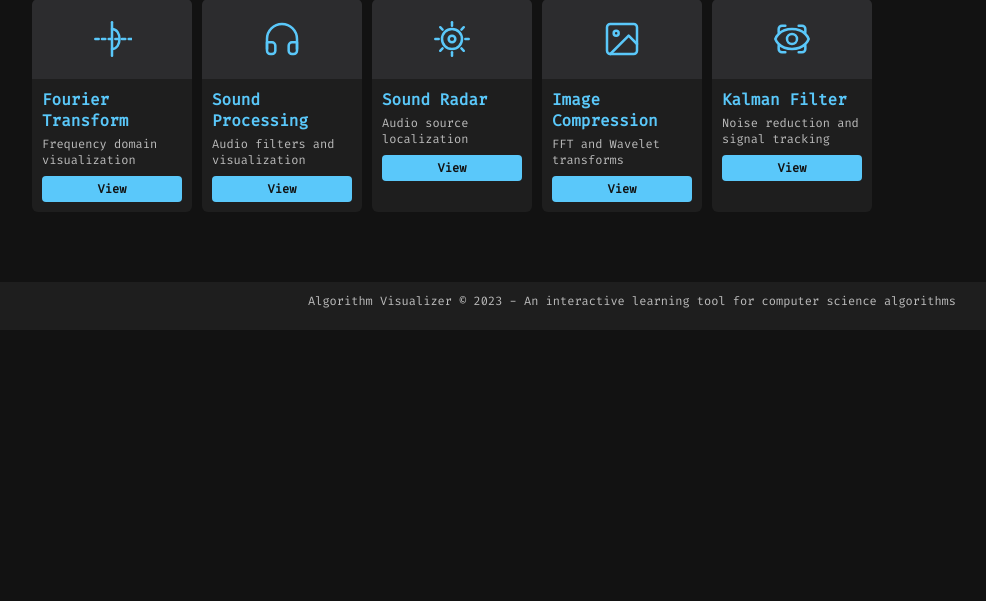
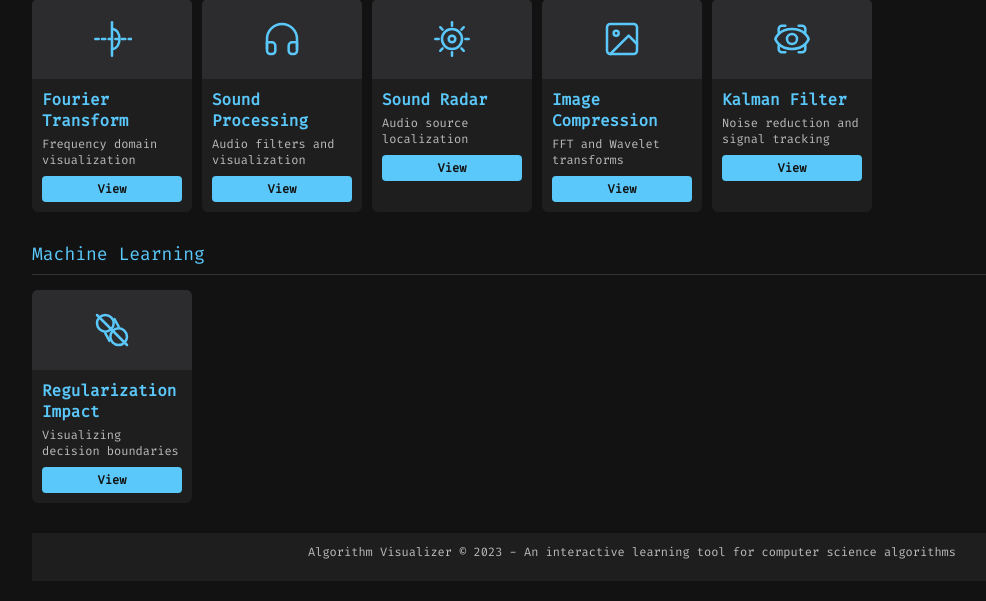
Before and after one commit to LateNightBuilds/web_application, a Flask app: page / in a window 1280 px wide. Shown: the part 608-1209 px from the top of the page, without its empty margins (8-994 px from the left). Before the commit the page ends 916 px from the top, so only its background shows below. Run offline with Flask 3, Linux system fonts and the light colour scheme.

Commit message:
Added machine learning section

```diff
--- a/templates/index.html
+++ b/templates/index.html
@@ -188,7 +188,7 @@
             </div>
         </div>
 
-        <div class="section-header">Signal Processing</div>
+         <div class="section-header">Signal Processing</div>
         <div class="card-container">
             <div class="card">
                 <div class="card-image">
@@ -280,7 +280,26 @@
             </div>
 
         </div>
-    </div>
+
+        <div class="section-header">Machine Learning</div>
+        <div class="card-container">
+            <div class="card">
+                <div class="card-image">
+                    <svg viewBox="0 0 24 24" fill="none" stroke="#5ac8fa" stroke-width="1.5" stroke-linecap="round" stroke-linejoin="round">
+                        <circle cx="8" cy="8" r="5"></circle>
+                        <circle cx="16" cy="16" r="5"></circle>
+                        <line x1="8" y1="14" x2="10.5" y2="18.5"></line>
+                        <line x1="13.5" y1="5.5" x2="16" y2="10"></line>
+                        <path d="M3 3l18 18"></path>
+                    </svg>
+                </div>
+                <div class="card-content">
+                    <h2>Regularization Impact</h2>
+                    <p>Visualizing decision boundaries</p>
+                    <a href="/regularization" class="button">View</a>
+                </div>
+            </div>
+        </div>
 
     <footer>
         <p>Algorithm Visualizer &copy; 2023 - An interactive learning tool for computer science algorithms</p>
```
